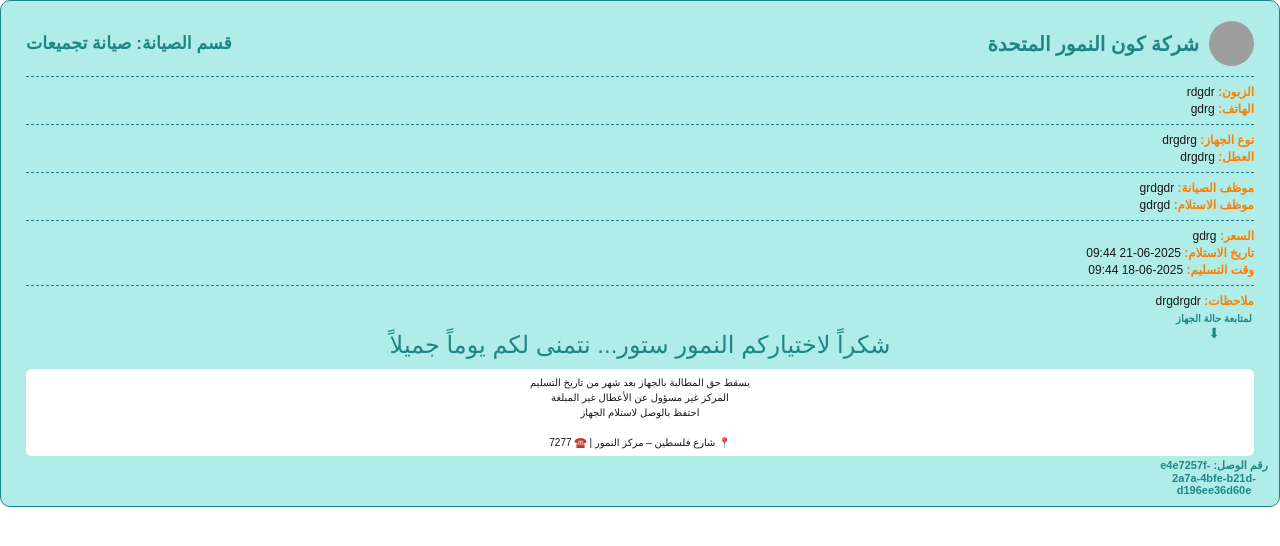
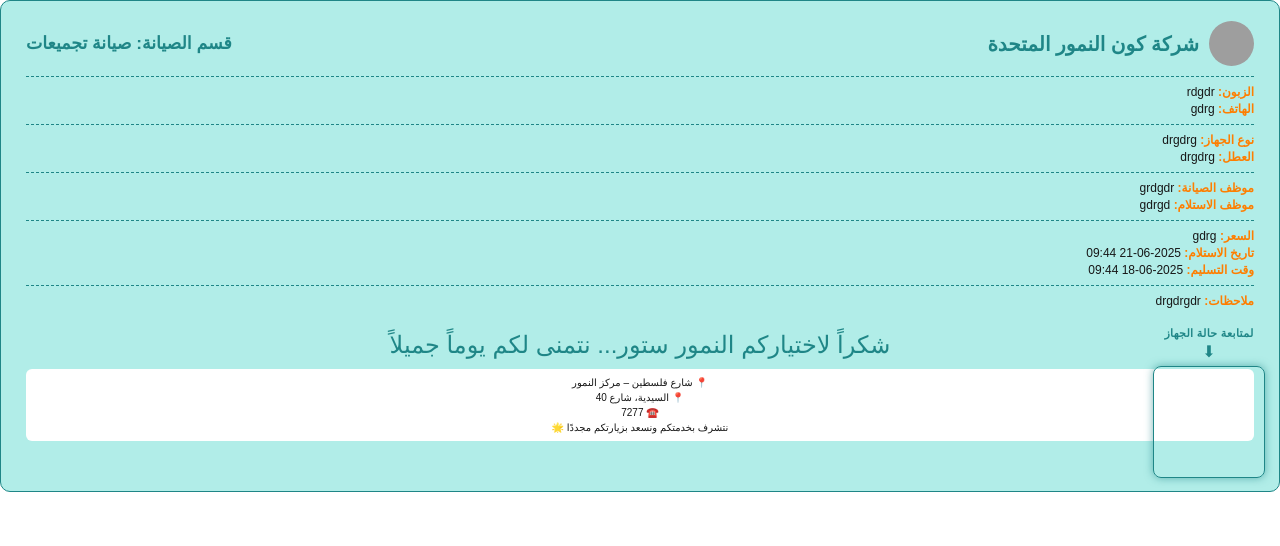
Before and after one commit to alnomoorstore/nomoor_backend, a Django app: page /print-last/ in a window 1280 px wide. Shown: the top 546 px of the page. Run offline with Django 5.2, Linux system fonts and the light colour scheme; data comes from the database, SQL or seed files in the repository; grey boxes are pictures that could not be loaded.

Commit message:
Fix barcode and print receipt URL and views

```diff
--- a/maintenance/templates/maintenance/print.html
+++ b/maintenance/templates/maintenance/print.html
@@ -82,24 +82,34 @@
       bottom: 10px;
       right: 10px;
       text-align: center;
-      width: 110px; /* عرض أكبر قليلاً ليناسب حجم الصورة */
+      width: 120px; /* عرض مناسب للباركود */
+      user-select: none;
+      font-family: 'Lama Sans', sans-serif;
     }
     .barcode-label {
-      font-size: 10px;
-      font-weight: bold;
+      font-size: 11px;
+      font-weight: 700;
       color: #1F8687;
-      margin-bottom: 2px;
+      margin-bottom: 4px;
+      letter-spacing: 0.3px;
     }
     .arrow {
-      font-size: 14px;
+      font-size: 16px;
       color: #1F8687;
-      margin-bottom: 2px;
+      margin-bottom: 6px;
       line-height: 1;
     }
     .barcode img {
-      width: 110px; /* نطابق العرض مع الحاوية */
+      width: 110px;
       height: 110px;
-      object-fit: contain; /* للحفاظ على تناسق الصورة */
+      object-fit: contain;
+      border: 1px solid #1F8687;
+      border-radius: 8px;
+      box-shadow: 0 0 8px rgba(31, 134, 135, 0.6);
+    }
+    /* إخفاء رقم الوصل */
+    .serial-number {
+      display: none;
     }
   </style>
 </head>
@@ -146,18 +156,19 @@
       شكراً لاختياركم النمور ستور... نتمنى لكم يوماً جميلاً
     </div>
 
-    <div class="footer">
-      يسقط حق المطالبة بالجهاز بعد شهر من تاريخ التسليم<br />
-      المركز غير مسؤول عن الأعطال غير المبلغة<br />
-      احتفظ بالوصل لاستلام الجهاز<br /><br />
-      📍 شارع فلسطين – مركز النمور | ☎️ 7277
-    </div>
+  <div class="footer">
+  📍 شارع فلسطين – مركز النمور<br />
+  📍 السيدية، شارع 40<br />
+  ☎️ 7277<br />
+  نتشرف بخدمتكم ونسعد بزيارتكم مجددًا 🌟
+</div>
+
 
     <div class="barcode">
       <div class="barcode-label">لمتابعة حالة الجهاز</div>
       <div class="arrow">⬇</div>
-      <img src="{{ qr_code_url }}" alt="QR Code" style="width:110px; height:auto;">
-      <div style="font-size:11px; color:#1F8687; margin-top:4px; font-weight:bold;">
+      <img src="{{ qr_code_url }}" alt="QR Code" />
+      <div class="serial-number">
         رقم الوصل: {{ record.serial }}
       </div>
     </div>
```
